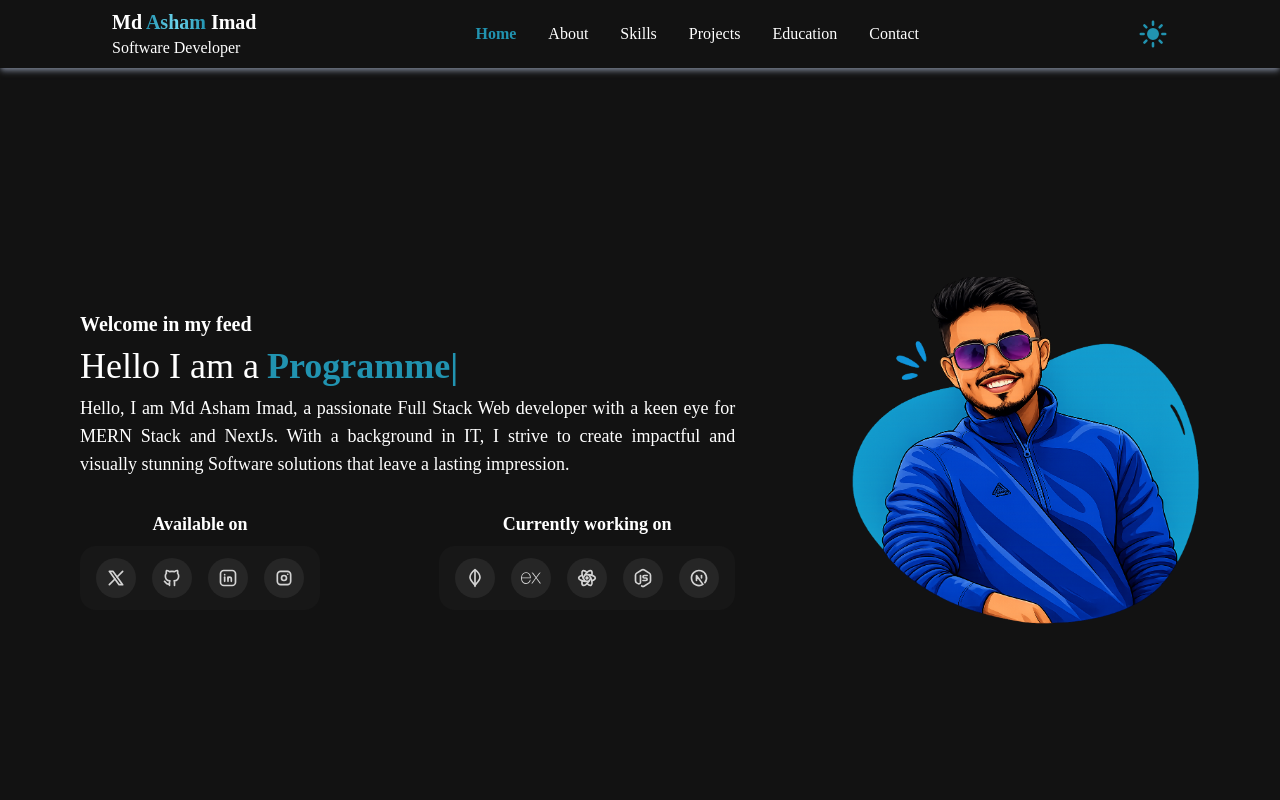
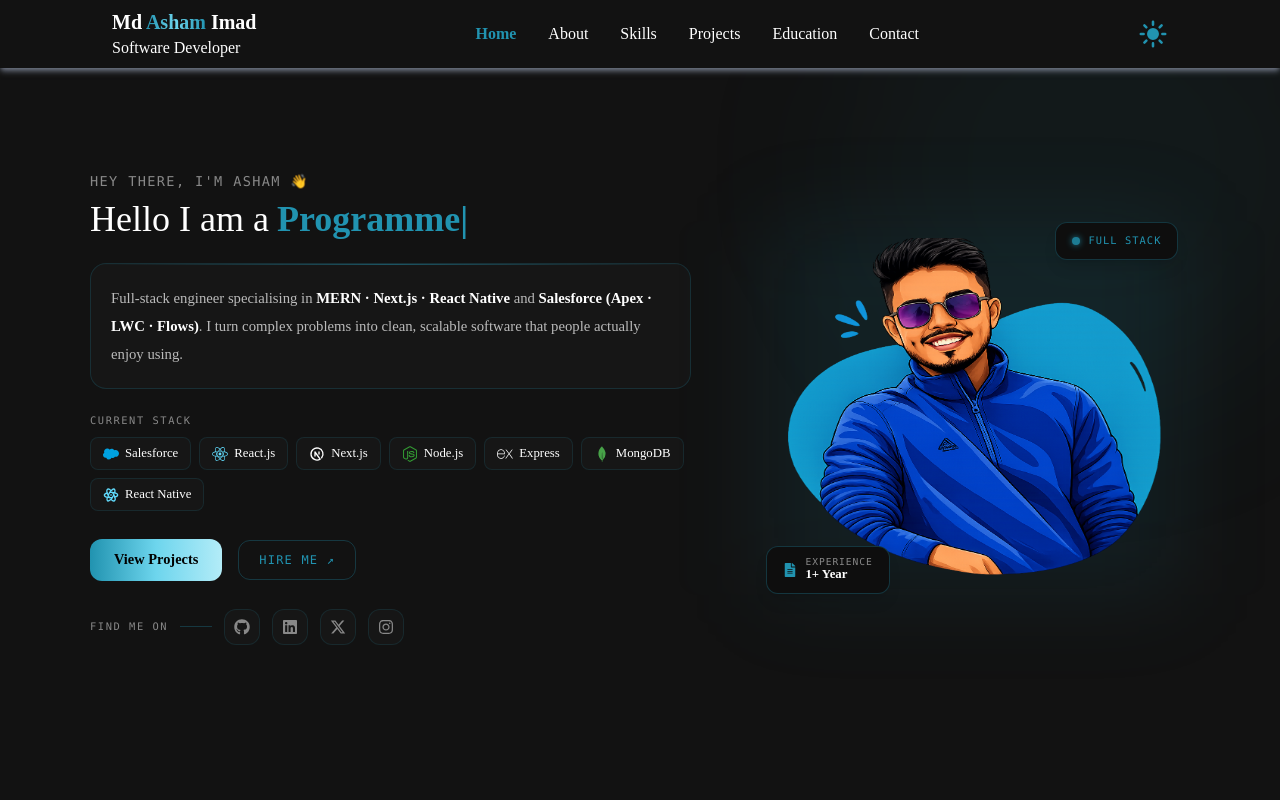
Before and after one commit to Asham0711/portfolio-2.0, a Next.js app: page / in a window 1280 px wide. Shown: the top 800 px of the page. Built offline with nearby package versions, Linux system fonts and the light colour scheme.

Commit message:
feat: update the ui for home page

```diff
--- a/src/components/Home.tsx
+++ b/src/components/Home.tsx
@@ -1,102 +1,215 @@
-// import React from 'react';
+// // import React from 'react';
+// "use client";
+// import Image from "next/image";
+// import pic from "@/assests/Asham_photo.png";
+// import { SiExpress } from "react-icons/si";
+// import { ReactTyped } from "react-typed";
+// import { Spotlight } from "./ui/Spotlight";
+// import {
+//   IconBrandGithub,
+//   IconBrandInstagram,
+//   IconBrandLinkedin,
+//   IconBrandMongodb,
+//   IconBrandNextjs,
+//   IconBrandNodejs,
+//   IconBrandReact,
+//   IconBrandX,
+// } from "@tabler/icons-react";
+// import { FloatingDock } from "./ui/floating-dock";
+// import InteractiveImage from "./InteractiveImage";
+
+// const Home = () => {
+//   const socialLinks = [
+//     {
+//       title: "Twitter",
+//       icon: (
+//         <IconBrandX className="h-full w-full text-neutral-500 dark:text-neutral-300" />
+//       ),
+//       href: "https://x.com/asham0711",
+//     },
+//     {
+//       title: "GitHub",
+//       icon: (
+//         <IconBrandGithub className="h-full w-full text-neutral-500 dark:text-neutral-300" />
+//       ),
+//       href: "https://github.com/Asham0711",
+//     },
+//     {
+//       title: "LinkedIn",
+//       icon: (
+//         <IconBrandLinkedin className="h-full w-full text-neutral-500 dark:text-neutral-300" />
+//       ),
+//       href: "https://www.linkedin.com/in/md-asham-imad-926316224/",
+//     },
+//     {
+//       title: "Instagram",
+//       icon: (
+//         <IconBrandInstagram className="h-full w-full text-neutral-500 dark:text-neutral-300" />
+//       ),
+//       href: "https://www.instagram.com/__ash._______?utm_source=qr&igsh=bm81ejQwbHR2cXdv",
+//     },
+//   ];
+//   const techLinks = [
+//     {
+//       title: "MongoDB",
+//       icon: (
+//         <IconBrandMongodb className="h-full w-full text-neutral-500 dark:text-neutral-300" />
+//       ),
+//       href: "https://www.mongodb.com/",
+//     },
+//     {
+//       title: "Express JS",
+//       icon: (
+//         <SiExpress className="h-full w-full text-neutral-500 dark:text-neutral-300" />
+//       ),
+//       href: "https://expressjs.com/",
+//     },
+//     {
+//       title: "React JS",
+//       icon: (
+//         <IconBrandReact className="h-full w-full text-neutral-500 dark:text-neutral-300" />
+//       ),
+//       href: "https://react.dev/",
+//     },
+//     {
+//       title: "Node JS",
+//       icon: (
+//         <IconBrandNodejs className="h-full w-full text-neutral-500 dark:text-neutral-300" />
+//       ),
+//       href: "https://nodejs.org/en",
+//     },
+//     {
+//       title: "Next JS",
+//       icon: (
+//         <IconBrandNextjs className="h-full w-full text-neutral-500 dark:text-neutral-300" />
+//       ),
+//       href: "https://nextjs.org/",
+//     },
+//   ];
+//   return (
+//     <>
+//       <div className="max-w-screen-2xl md:min-h-screen container mx-auto px-4 md:px-20 md:my-28 md:mb-0 mb-6">
+//         <Spotlight
+//           className="left-0 md:left-60 md:top-56 top-0 hidden md:block"
+//           fill="#2193b0"
+//         />
+//         <div className="flex flex-col md:flex-row justify-center items-center md:h-[75vh]">
+//           {/* Left Side  */}
+//           <div className="md:w-[65%] mt-12 md:mt-24 space-y-2 order-2 md:order-1">
+//             <span className="text-xl font-bold">Welcome in my feed</span>
+//             <div className="flex text-2xl space-x-2 md:text-4xl">
+//               <h1>Hello I am a</h1>
+//               <ReactTyped
+//                 className="text-brand-300 font-bold"
+//                 strings={["Programmer", "Developer", "Coder"]}
+//                 typeSpeed={40}
+//                 backSpeed={50}
+//                 loop={true}
+//               />
+//             </div>
+//             <p className="text-lg text-justify">
+//               Hello, I am Md Asham Imad, a passionate Full Stack Web developer
+//               with a keen eye for MERN Stack and NextJs. With a background in
+//               IT, I strive to create impactful and visually stunning Software
+//               solutions that leave a lasting impression.
+//             </p>
+//             <br />
+//             {/* Social Media  */}
+//             <div className="flex flex-col items-center md:flex-row justify-between space-y-6 md:space-y-0">
+//               <div className="space-y-2">
+//                 <h1 className="font-bold text-center text-lg">Available on</h1>
+//                 <FloatingDock
+//                   mobileClassName="translate-y-2"
+//                   items={socialLinks}
+//                 />
+//               </div>
+//               <div className=" space-y-2">
+//                 <h1 className="font-bold text-center text-lg">
+//                   Currently working on
+//                 </h1>
+//                 <div className="flex space-x-5">
+//                   <FloatingDock
+//                     mobileClassName="translate-y-20"
+//                     items={techLinks}
+//                   />
+//                 </div>
+//               </div>
+//             </div>
+//           </div>
+//           {/* Right Side  */}
+//           <div className="md:w-[35%] flex justify-center md:ml-28 mt-20 order-1 bg-transparent">
+//             <InteractiveImage className="md:w-[400px] md:h-[350px]" />
+//           </div>
+//         </div>
+//       </div>
+//     </>
+//   );
+// };
+
+// export default Home;
+
 "use client";
-import Image from "next/image";
-import pic from "@/assests/Asham_photo.png";
-import { SiExpress } from "react-icons/si";
 import { ReactTyped } from "react-typed";
 import { Spotlight } from "./ui/Spotlight";
-import {
-  IconBrandGithub,
-  IconBrandInstagram,
-  IconBrandLinkedin,
-  IconBrandMongodb,
-  IconBrandNextjs,
-  IconBrandNodejs,
-  IconBrandReact,
-  IconBrandX,
-} from "@tabler/icons-react";
-import { FloatingDock } from "./ui/floating-dock";
 import InteractiveImage from "./InteractiveImage";
+import Link from "next/link";
+import { FaGithub, FaLinkedin, FaInstagram, FaFileAlt } from "react-icons/fa";
+import { FaXTwitter } from "react-icons/fa6";
+import { SiExpress, SiMongodb, SiSalesforce } from "react-icons/si";
+import { TbBrandNextjs, TbBrandReactNative } from "react-icons/tb";
+import { FaReact, FaNodeJs } from "react-icons/fa";
+
+const socials = [
+  { icon: <FaGithub />, href: "https://github.com/Asham0711", label: "GitHub" },
+  {
+    icon: <FaLinkedin />,
+    href: "https://www.linkedin.com/in/md-asham-imad-926316224/",
+    label: "LinkedIn",
+  },
+  { icon: <FaXTwitter />, href: "https://x.com/asham0711", label: "Twitter" },
+  {
+    icon: <FaInstagram />,
+    href: "https://www.instagram.com/__ash._______?utm_source=qr&igsh=bm81ejQwbHR2cXdv",
+    label: "Instagram",
+  },
+];
+
+const techStack = [
+  { icon: <SiSalesforce className="text-[#00A1E0]" />, label: "Salesforce" },
+  { icon: <FaReact className="text-[#61DAFB]" />, label: "React.js" },
+  {
+    icon: <TbBrandNextjs className="dark:text-white text-black" />,
+    label: "Next.js",
+  },
+  { icon: <FaNodeJs className="text-[#339933]" />, label: "Node.js" },
+  {
+    icon: <SiExpress className="dark:text-white text-black" />,
+    label: "Express",
+  },
+  { icon: <SiMongodb className="text-[#47A248]" />, label: "MongoDB" },
+  {
+    icon: <TbBrandReactNative className="text-[#61DAFB]" />,
+    label: "React Native",
+  },
+];
 
 const Home = () => {
-  const socialLinks = [
-    {
-      title: "Twitter",
-      icon: (
-        <IconBrandX className="h-full w-full text-neutral-500 dark:text-neutral-300" />
-      ),
-      href: "https://x.com/asham0711",
-    },
-    {
-      title: "GitHub",
-      icon: (
-        <IconBrandGithub className="h-full w-full text-neutral-500 dark:text-neutral-300" />
-      ),
-      href: "https://github.com/Asham0711",
-    },
-    {
-      title: "LinkedIn",
-      icon: (
-        <IconBrandLinkedin className="h-full w-full text-neutral-500 dark:text-neutral-300" />
-      ),
-      href: "https://www.linkedin.com/in/md-asham-imad-926316224/",
-    },
-    {
-      title: "Instagram",
-      icon: (
-        <IconBrandInstagram className="h-full w-full text-neutral-500 dark:text-neutral-300" />
-      ),
-      href: "https://www.instagram.com/__ash._______?utm_source=qr&igsh=bm81ejQwbHR2cXdv",
-    },
-  ];
-  const techLinks = [
-    {
-      title: "MongoDB",
-      icon: (
-        <IconBrandMongodb className="h-full w-full text-neutral-500 dark:text-neutral-300" />
-      ),
-      href: "https://www.mongodb.com/",
-    },
-    {
-      title: "Express JS",
-      icon: (
-        <SiExpress className="h-full w-full text-neutral-500 dark:text-neutral-300" />
-      ),
-      href: "https://expressjs.com/",
-    },
-    {
-      title: "React JS",
-      icon: (
-        <IconBrandReact className="h-full w-full text-neutral-500 dark:text-neutral-300" />
-      ),
-      href: "https://react.dev/",
-    },
-    {
-      title: "Node JS",
-      icon: (
-        <IconBrandNodejs className="h-full w-full text-neutral-500 dark:text-neutral-300" />
-      ),
-      href: "https://nodejs.org/en",
-    },
-    {
-      title: "Next JS",
-      icon: (
-        <IconBrandNextjs className="h-full w-full text-neutral-500 dark:text-neutral-300" />
-      ),
-      href: "https://nextjs.org/",
-    },
-  ];
   return (
-    <>
-      <div className="max-w-screen-2xl md:min-h-screen container mx-auto px-4 md:px-20 md:my-28 md:mb-0 mb-6">
+    <div className="min-h-screen pt-20 px-6 pb-16 relative overflow-hidden flex items-center">
       <Spotlight
         className="left-0 md:left-60 md:top-56 top-0 hidden md:block"
         fill="#2193b0"
       />
-        <div className="flex flex-col md:flex-row justify-center items-center md:h-[75vh]">
-          {/* Left Side  */}
-          <div className="md:w-[65%] mt-12 md:mt-24 space-y-2 order-2 md:order-1">
-            <span className="text-xl font-bold">Welcome in my feed</span>
+
+      <div className="pointer-events-none fixed top-[-10%] right-[-5%] w-[500px] h-[500px] rounded-full bg-brand-300/5 blur-[80px] z-0" />
+
+      <div className="max-w-[1100px] mx-auto relative z-10 w-full">
+        <div className="flex flex-col md:flex-row items-center gap-12 md:gap-16">
+          <div className="md:w-[58%] flex flex-col gap-6 order-2 md:order-1">
+            <div className="space-y-2">
+              <p className="text-[#888] font-mono text-[0.85rem] tracking-widest uppercase">
+                Hey there, I&apos;m Asham 👋
+              </p>
               <div className="flex text-2xl space-x-2 md:text-4xl">
                 <h1>Hello I am a</h1>
                 <ReactTyped
@@ -107,42 +220,107 @@
                   loop={true}
                 />
               </div>
-            <p className="text-lg text-justify">
-              Hello, I am Md Asham Imad, a passionate Full Stack Web developer
-              with a keen eye for MERN Stack and NextJs. With a background in
-              IT, I strive to create impactful and visually stunning Software
-              solutions that leave a lasting impression.
+            </div>
+
+            <div className="relative overflow-hidden rounded-2xl border border-brand-300/20 dark:bg-white/[0.02] bg-brand-300/[0.08] p-5">
+              <div className="absolute inset-x-0 top-0 h-px bg-gradient-to-r from-transparent via-brand-300/50 to-transparent" />
+              <p className="text-[0.92rem] leading-7 text-[#555] dark:text-[#bbb]">
+                Full-stack engineer specialising in{" "}
+                <span className="font-semibold dark:text-white text-black">
+                  MERN · Next.js · React Native
+                </span>{" "}
+                and{" "}
+                <span className="font-semibold dark:text-white text-black">
+                  Salesforce (Apex · LWC · Flows)
+                </span>
+                . I turn complex problems into clean, scalable software that
+                people actually enjoy using.
               </p>
-            <br />
-            {/* Social Media  */}
-            <div className="flex flex-col items-center md:flex-row justify-between space-y-6 md:space-y-0">
-              <div className="space-y-2">
-                <h1 className="font-bold text-center text-lg">Available on</h1>
-                <FloatingDock
-                  mobileClassName="translate-y-2"
-                  items={socialLinks}
-                />
             </div>
-              <div className=" space-y-2">
-                <h1 className="font-bold text-center text-lg">
-                  Currently working on
-                </h1>
-                <div className="flex space-x-5">
-                  <FloatingDock
-                    mobileClassName="translate-y-20"
-                    items={techLinks}
-                  />
+
+            <div className="flex flex-col gap-2">
+              <span className="font-mono text-[0.65rem] uppercase tracking-[0.15em] text-[#888]">
+                Current Stack
+              </span>
+              <div className="flex flex-wrap gap-2">
+                {techStack.map((t) => (
+                  <div
+                    key={t.label}
+                    className="flex items-center gap-1.5 px-3 py-1.5 rounded-lg border border-brand-300/15 dark:bg-white/[0.02] bg-brand-300/[0.06] text-[0.8rem] font-medium dark:text-white text-black transition-all duration-250 hover:border-brand-300/40 hover:shadow-[0_0_10px_rgba(33,147,176,0.1)] hover:-translate-y-0.5"
+                  >
+                    <span className="text-base">{t.icon}</span>
+                    {t.label}
+                  </div>
+                ))}
+              </div>
+            </div>
+
+            <div className="flex flex-wrap items-center gap-4 pt-1">
+              <Link
+                href="/projects"
+                className="flex items-center gap-2 bg-gradient-to-r from-brand-300 via-brand-200 to-brand-100 px-6 py-2.5 rounded-xl font-semibold text-black text-[0.9rem] transition-all duration-250 hover:shadow-[0_0_24px_rgba(33,147,176,0.35)] hover:-translate-y-0.5 active:scale-[0.98]"
+              >
+                View Projects
+              </Link>
+              <Link
+                href="/contact"
+                className="font-mono text-[0.75rem] uppercase tracking-widest text-brand-300 border border-brand-300/30 px-5 py-2.5 rounded-xl hover:bg-brand-300/10 transition-all duration-250 hover:-translate-y-0.5"
+              >
+                Hire Me ↗
+              </Link>
+            </div>
+
+            <div className="flex items-center gap-3 pt-1">
+              <span className="font-mono text-[0.65rem] uppercase tracking-[0.15em] text-[#888]">
+                Find me on
+              </span>
+              <div className="w-8 h-px bg-brand-300/30" />
+              <div className="flex items-center gap-3">
+                {socials.map((s) => (
+                  <a
+                    key={s.label}
+                    href={s.href}
+                    target="_blank"
+                    rel="noreferrer"
+                    aria-label={s.label}
+                    className="h-9 w-9 rounded-xl border border-brand-300/15 dark:bg-white/[0.02] bg-brand-300/[0.06] flex items-center justify-center text-[#888] hover:text-brand-300 hover:border-brand-300/50 hover:shadow-[0_0_10px_rgba(33,147,176,0.15)] transition-all duration-250 hover:-translate-y-0.5 text-base"
+                  >
+                    {s.icon}
+                  </a>
+                ))}
+              </div>
+            </div>
+          </div>
+
+          <div className="md:w-[42%] flex justify-center items-center order-1 md:order-2">
+            <div className="relative">
+              <div className="absolute inset-0 rounded-2xl bg-brand-300/10 blur-2xl scale-110 z-0" />
+              <div className="relative z-10">
+                <InteractiveImage className="md:w-[380px] md:h-[340px] w-[260px] h-[230px]" />
+              </div>
+              <div className="absolute -bottom-4 -left-4 z-20 flex items-center gap-2 px-4 py-2.5 rounded-xl border border-brand-300/30 dark:bg-[#0e0e0e] bg-white shadow-lg">
+                <FaFileAlt className="text-brand-300 text-sm" />
+                <div>
+                  <p className="font-mono text-[0.6rem] uppercase tracking-widest text-[#888] leading-none">
+                    Experience
+                  </p>
+                  <p className="text-[0.8rem] font-bold dark:text-white text-black leading-tight">
+                    1+ Year
+                  </p>
+                </div>
+              </div>
+
+              <div className="absolute -top-4 -right-4 z-20 flex items-center gap-2 px-4 py-2.5 rounded-xl border border-brand-300/30 dark:bg-[#0e0e0e] bg-white shadow-lg">
+                <span className="h-2 w-2 rounded-full bg-brand-300 shadow-[0_0_6px_#2193b0] animate-pulse" />
+                <p className="font-mono text-[0.65rem] uppercase tracking-widest text-brand-300">
+                  Full Stack
+                </p>
               </div>
             </div>
           </div>
         </div>
-          {/* Right Side  */}
-          <div className="md:w-[35%] flex justify-center md:ml-28 mt-20 order-1 bg-transparent">
-            <InteractiveImage className="md:w-[400px] md:h-[350px]" />
       </div>
     </div>
-      </div>
-    </>
   );
 };
 
```
Lines whose indentation alone changed are shown as unchanged.
